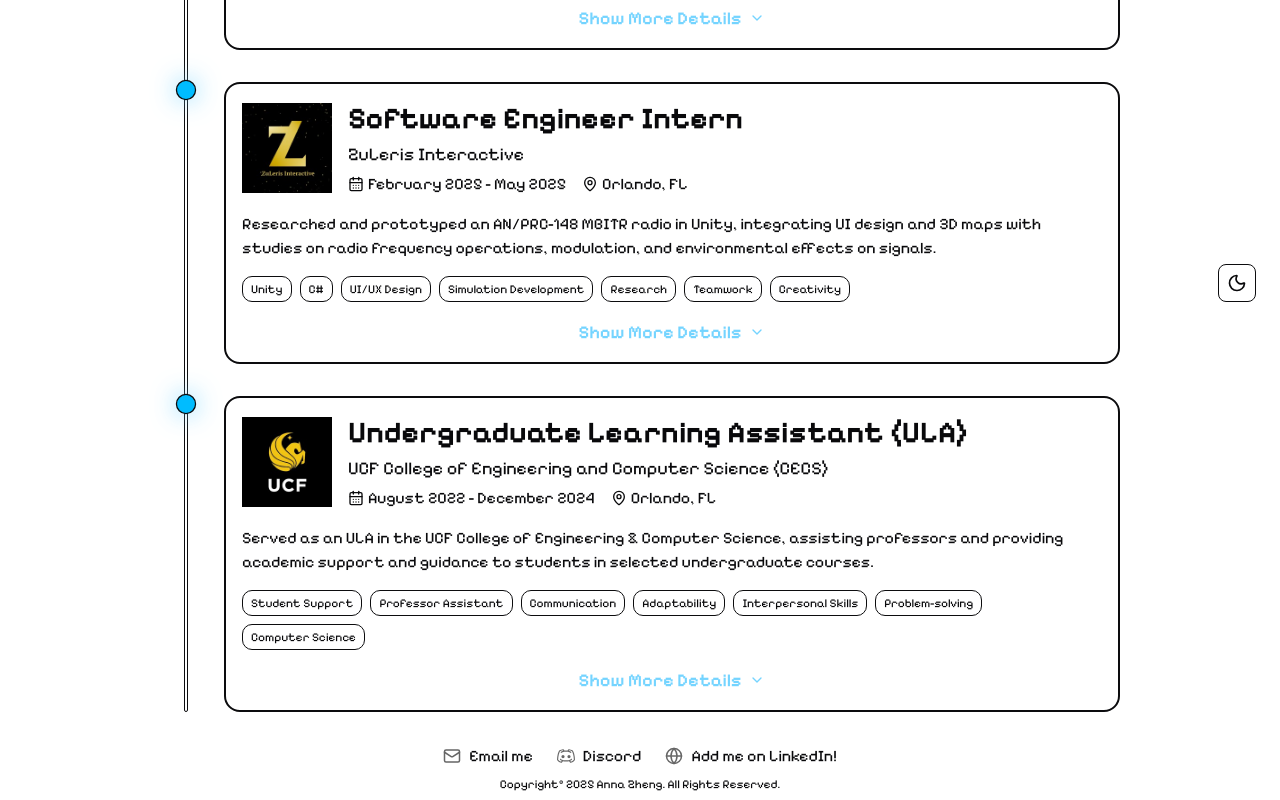
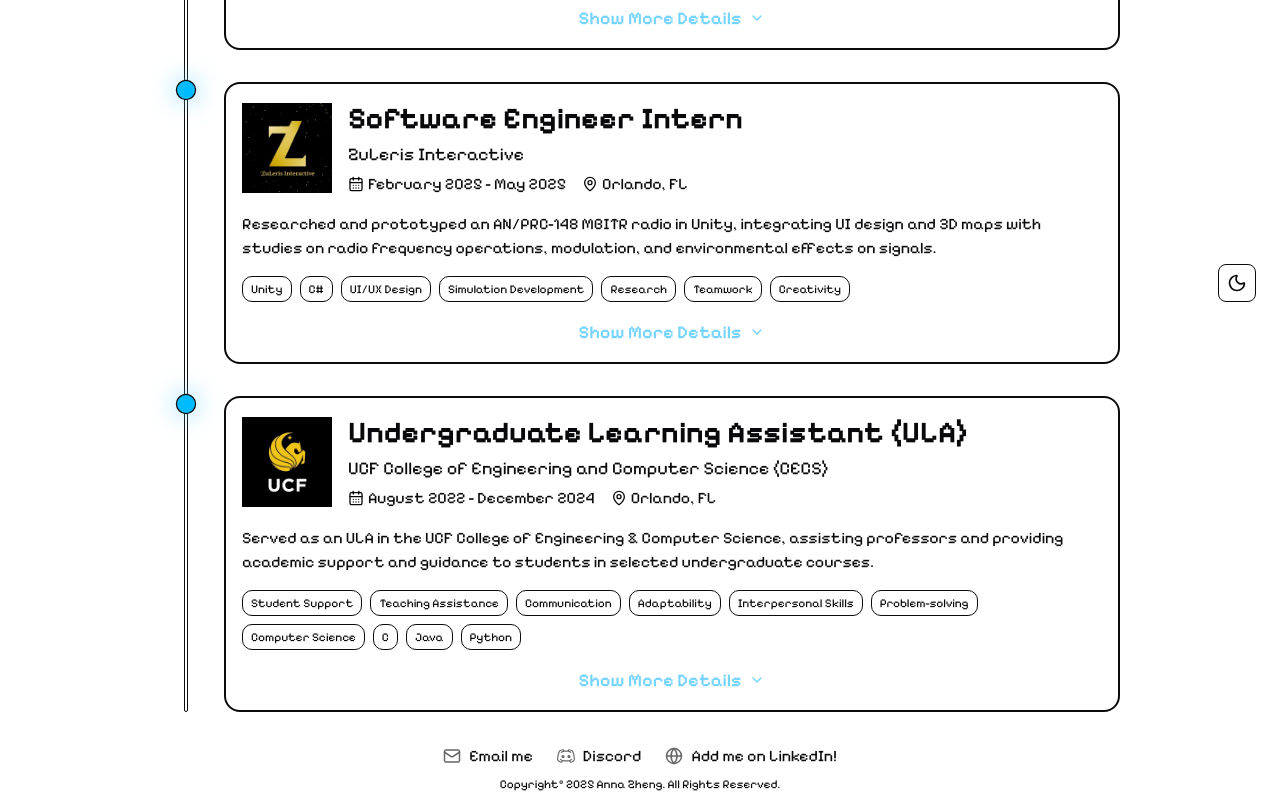
Before and after one commit to crimzxun/anna-portfolio, a Next.js app: page /experience in a window 1280 px wide. Shown: the part 474-1274 px from the top of the page. Built offline with nearby package versions, Linux system fonts and the light colour scheme.

Commit message:
minor resume update

```diff
--- a/src/constants/experience.ts
+++ b/src/constants/experience.ts
@@ -124,12 +124,15 @@ export const experience: ExperienceData[] = [
         ],
         skills: [
             "Student Support",
-            "Professor Assistant",
+            "Teaching Assistance",
             "Communication",
             "Adaptability",
             "Interpersonal Skills",
             "Problem-solving",
             "Computer Science",
+            "C",
+            "Java",
+            "Python",
         ],
         links: [
             {
```
Also changed, not shown: 1 other file (tests, documents, lock files or other folders).
